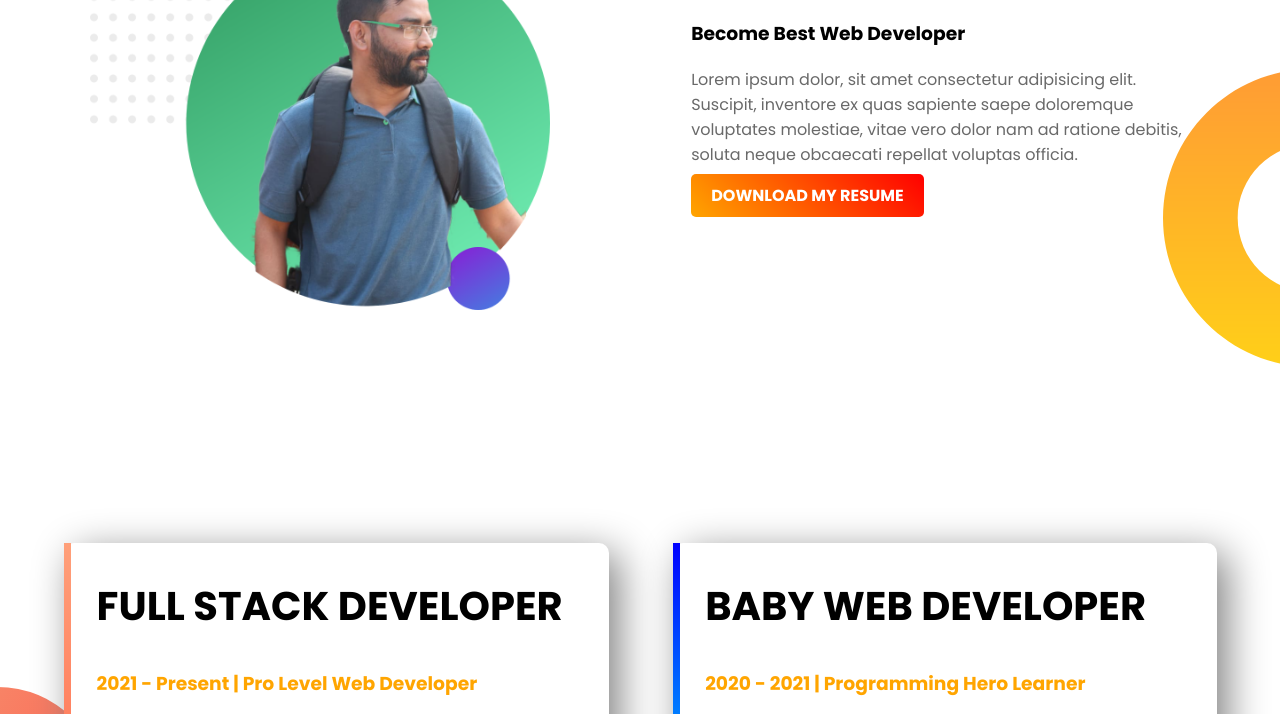
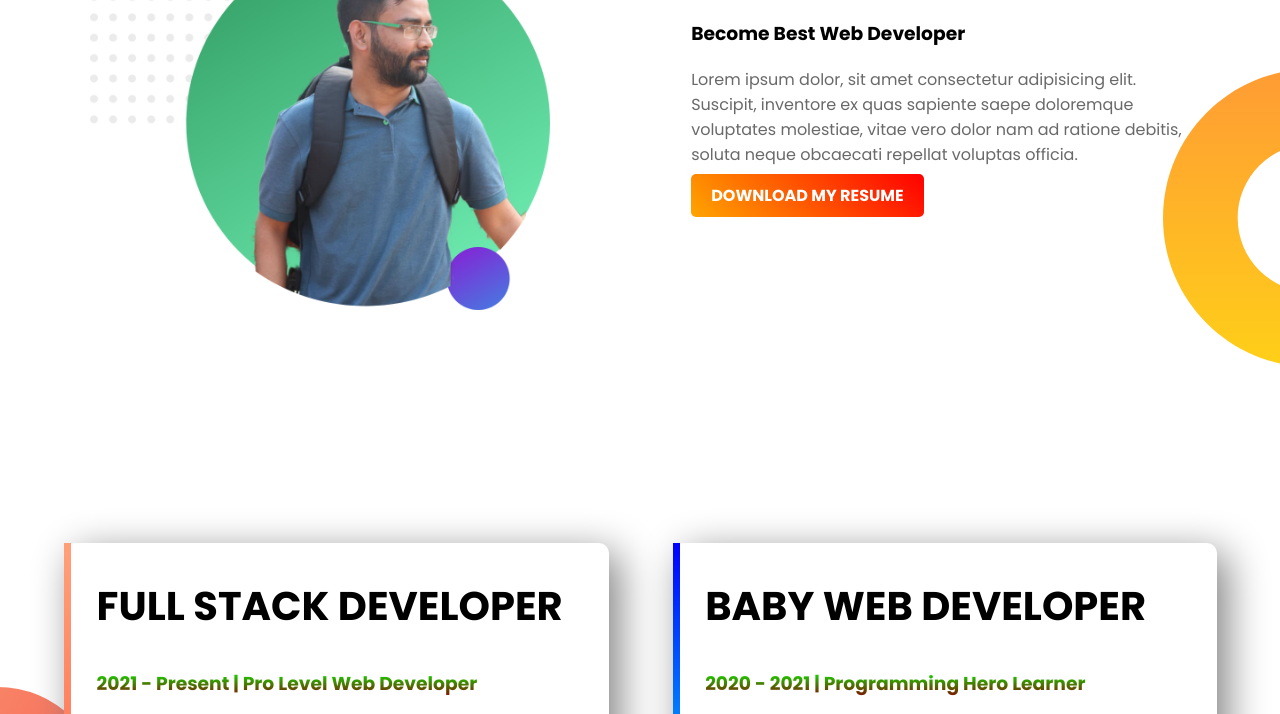
Before and after one commit to Safwan504/my-portfolio, a plain HTML site: page index.html in a window 1280 px wide. Shown: the part 757-1471 px from the top of the page. Drawn offline with Linux system fonts and the light colour scheme.

Commit message:
gradient text added

```diff
--- a/css/style.css
+++ b/css/style.css
@@ -13,7 +13,9 @@ p{
     color: dimgray;
 }
 .orange-highlight{
-    color: orange;
+    background: -webkit-linear-gradient(lime, darkred);
+    -webkit-background-clip: text;
+    -webkit-text-fill-color: transparent;
 }
 .half-width{
     width: 40%;
```
